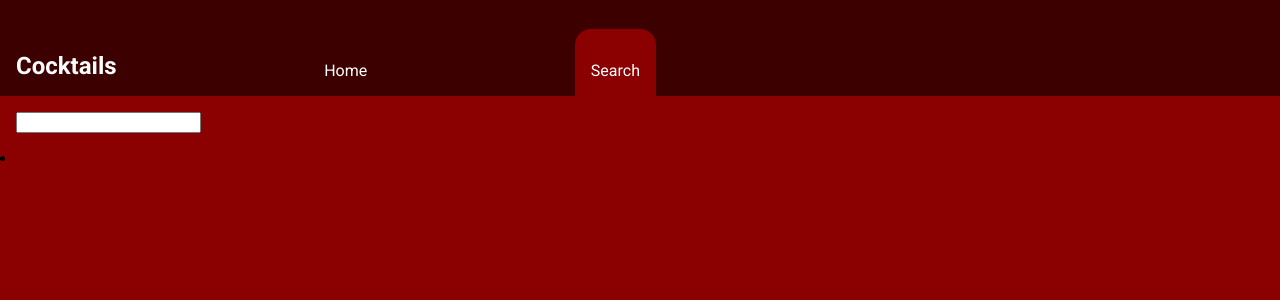
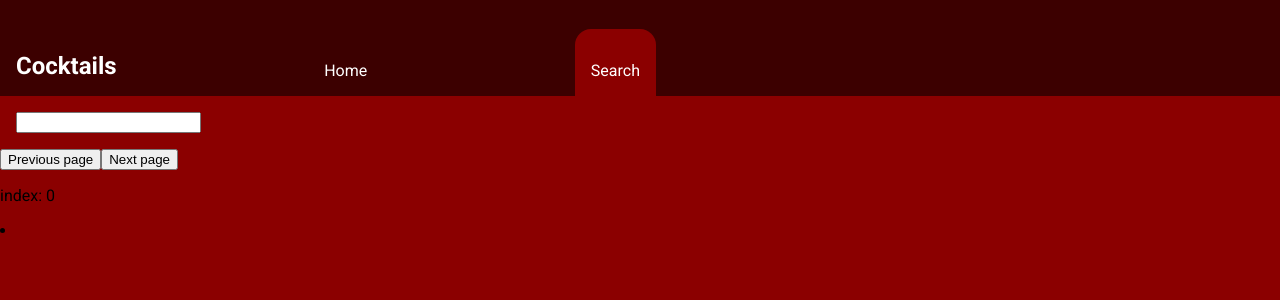
Before and after one commit to danielmichaneck/Exercise-React-Cocktail-API, a React (Vite) app: page /search-cocktail in a window 1280 px wide. Shown: the top 300 px of the page. Built offline with nearby package versions, Linux system fonts and the light colour scheme.

Commit message:
Trying to fix issue with pagination in SearchResult.tsx

```diff
--- a/src/components/SearchResult.tsx
+++ b/src/components/SearchResult.tsx
@@ -1,4 +1,4 @@
-import { ReactElement } from "react";
+import { ReactElement, useEffect, useState } from "react";
 import { ICocktail } from "../interfaces";
 import { ReadMoreButton } from "./ReadMoreButton";
 import { useCocktailContext } from "../hooks/useCocktailContext";
@@ -8,12 +8,58 @@ interface SearchResultProps {
 }
 
 export function SearchResult({cocktails}: SearchResultProps): ReactElement {
-    const context = useCocktailContext();
+    const {goToInfoPage} = useCocktailContext();
+    const [index, setIndex] = useState<number>(0);
+    const [resultPages, setResultPages] = useState<ICocktail[][]>([cocktails]);
 
-    return <li>
-        {cocktails.map((cocktail) => (<div className="cocktail-search-row">
-            <ReadMoreButton cocktail={cocktail} text={cocktail.name} clickReadMore={context.goToInfoPage}/>
-            </div>
-        ))}
-    </li>
+    const pages = [cocktails];
+    for (let i = 0; i * 10 < cocktails.length + 10; i += 1) {
+        if (cocktails.length > 10) {
+            pages[i] = cocktails.splice(i, 10);
+            console.log("array at index " + i)
+            console.log(pages[i])
+        }
+        else {
+            pages[i] = cocktails;
+        }
+    }
+    console.log("pages");
+    console.log(pages);
+
+    useEffect(() => {
+        console.log("useEffect in search results!")
+
+        setResultPages(pages);
+    }, []);
+
+
+
+    console.log("final result")
+    console.log(resultPages)
+
+    const updateIndex = (newValue: number) => {
+        if (newValue > 0 && newValue < resultPages.length) {
+            setIndex(newValue);
+        }
+    }
+
+    const handleOnClickDecrement: React.MouseEventHandler<HTMLButtonElement> = () => {
+        updateIndex(index - 1);
+    }
+
+    const handleOnClickIncrement: React.MouseEventHandler<HTMLButtonElement> = () => {
+        updateIndex(index + 1);
+    }
+
+    return <div>
+        <button onClick={handleOnClickDecrement}>Previous page</button>
+        <button onClick={handleOnClickIncrement}>Next page</button>
+        <p>index: {index}</p>
+        <li>
+            {resultPages[index].map((cocktail) => (<div className="cocktail-search-row">
+                <ReadMoreButton cocktail={cocktail} text={cocktail.name} clickReadMore={goToInfoPage}/>
+                </div>
+            ))}
+        </li>
+    </div>
 }
--- a/src/pages/CocktailInfoPage.tsx
+++ b/src/pages/CocktailInfoPage.tsx
@@ -23,7 +23,6 @@ export function CocktailInfoPage(): ReactElement {
     const params = useParams();
 
     useEffect(() => {
-
         if (params.id !== "cocktail-info") {
             console.log("params");
             console.log(params);
```
